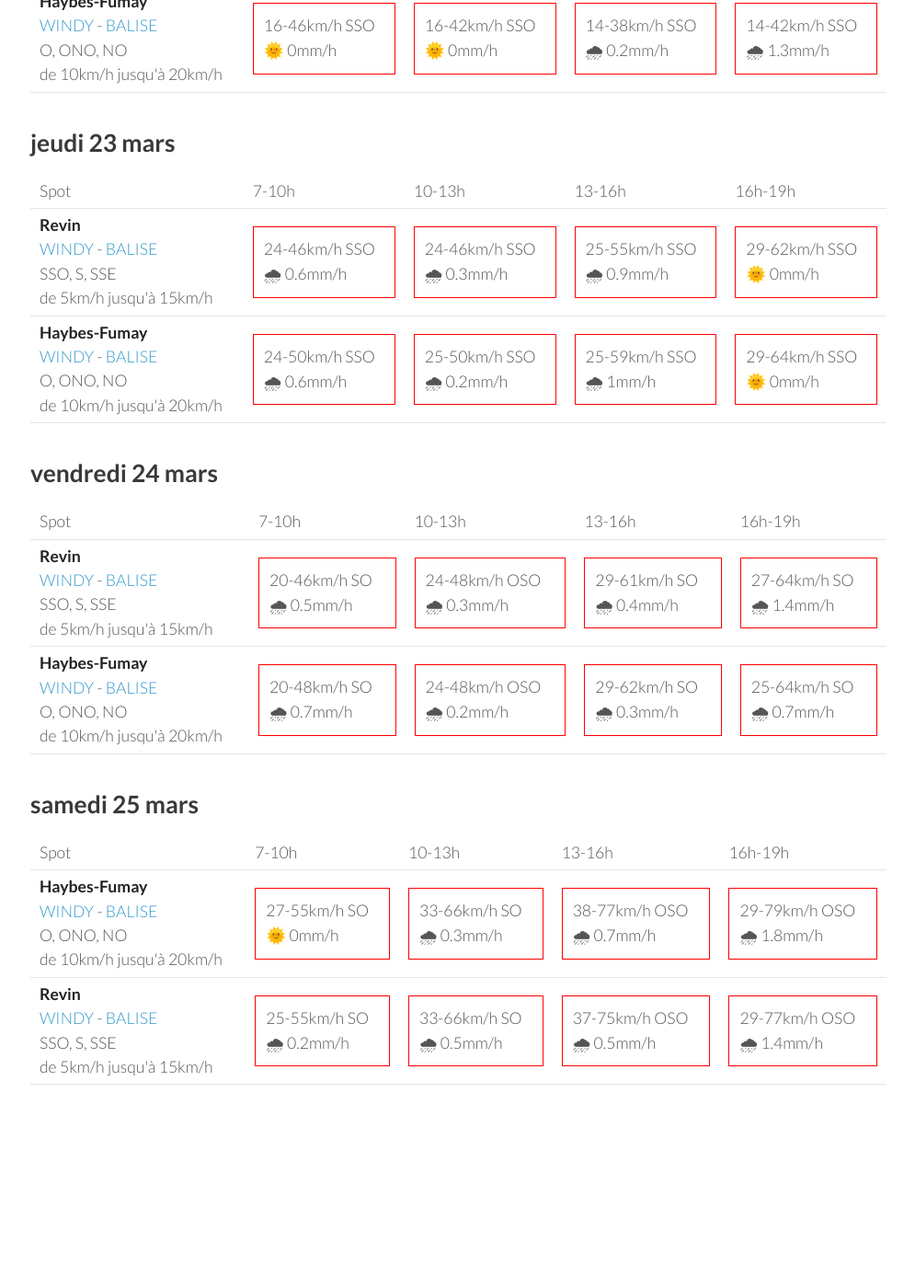
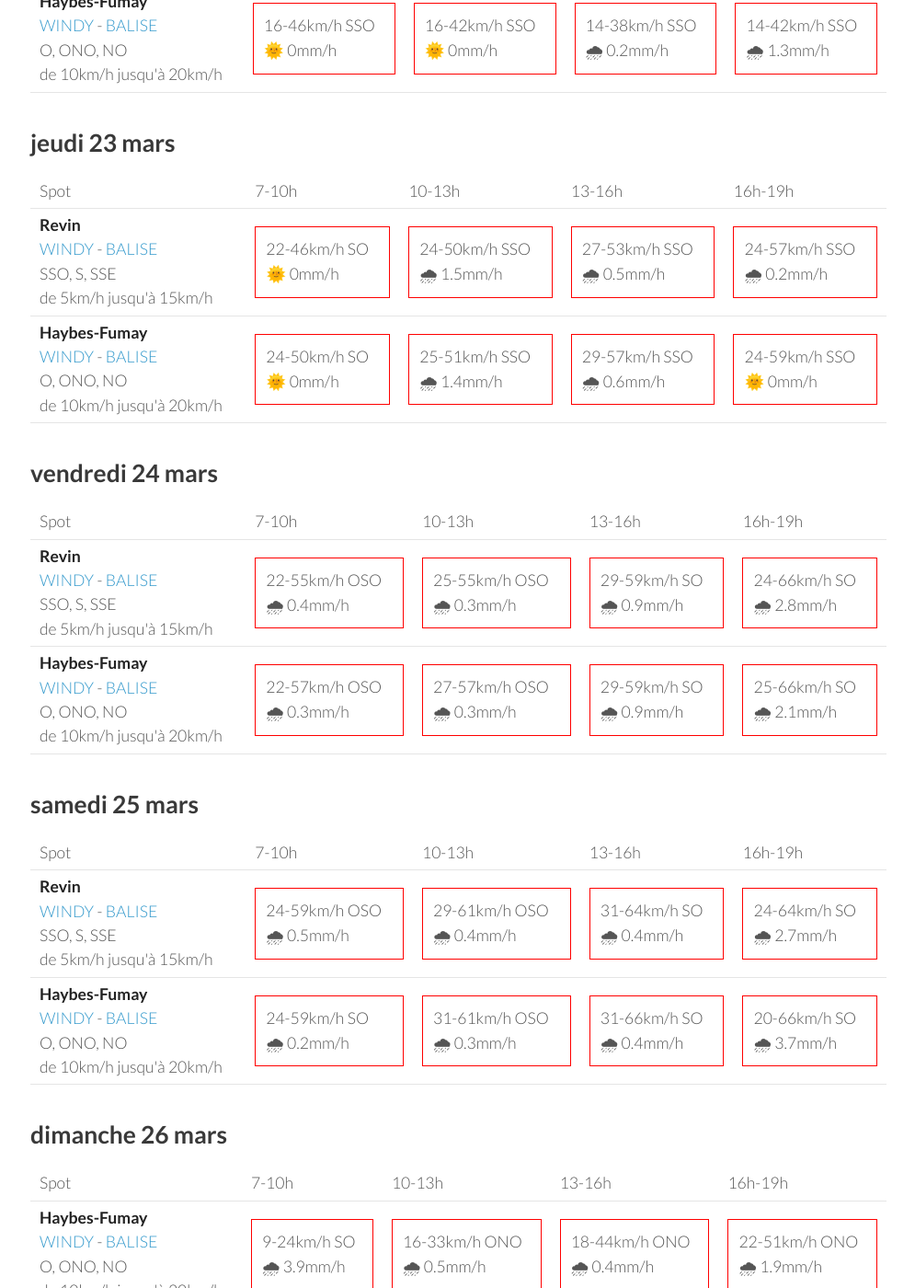
Before and after one commit to parapente-dans-le-nord/parapente-dans-le-nord.github.io, a Jekyll site: the page built from ardennes.markdown, in a window 1280 px wide and 1400 px high, scrolled down 859 px. Shown: the whole window at 92% size, without its empty margins (25-1020 px from the left). Built offline with Jekyll 4.4.1, drawn with Linux system fonts in a browser that asks for light colours; before the commit the page ends 2166 px from its top, so only the background shows below that; some of the changed text lies outside the part shown.

Commit message:
update index.markdown

```diff
--- a/ardennes.markdown
+++ b/ardennes.markdown
@@ -7,7 +7,7 @@ title:  "Tous les spots"
 {: .links}
 
 # Prevision Windy, modèle Arome
-page mise à jour le mardi 21 mars 06:10
+page mise à jour le mardi 21 mars 10:10
 
 ## mardi 21 mars
 
@@ -96,20 +96,20 @@ page mise à jour le mardi 21 mars 06:10
 <tr>
         <td><strong>Revin</strong><br><a href="https://windy.com/49.948/4.625?49.543,4.625,8">WINDY</a> - <span class=""><a href="http://www.balisemeteo.com/balise.php?idBalise=5019">BALISE</a> </span><br> <span class="vent-favorable">SSO, S, SSE</span><br><span class="force-vent">de 5km/h jusqu'à 15km/h</span> </td>
 
-            <td><div class="not-flyable"><p>24-46km/h SSO</p><p>🌧 0.6mm/h</p></div></td>
-            <td><div class="not-flyable"><p>24-46km/h SSO</p><p>🌧 0.3mm/h</p></div></td>
-            <td><div class="not-flyable"><p>25-55km/h SSO</p><p>🌧 0.9mm/h</p></div></td>
-            <td><div class="not-flyable"><p>29-62km/h SSO</p><p>🌞 0mm/h</p></div></td>
+            <td><div class="not-flyable"><p>22-46km/h SO</p><p>🌞 0mm/h</p></div></td>
+            <td><div class="not-flyable"><p>24-50km/h SSO</p><p>🌧 1.5mm/h</p></div></td>
+            <td><div class="not-flyable"><p>27-53km/h SSO</p><p>🌧 0.5mm/h</p></div></td>
+            <td><div class="not-flyable"><p>24-57km/h SSO</p><p>🌧 0.2mm/h</p></div></td>
 
 
     </tr>
 <tr>
         <td><strong>Haybes-Fumay</strong><br><a href="https://windy.com/49.998/4.715?49.913,4.738,10">WINDY</a> - <span class=""><a href="http://www.balisemeteo.com/balise.php?idBalise=104">BALISE</a> </span><br> <span class="vent-favorable">O, ONO, NO</span><br><span class="force-vent">de 10km/h jusqu'à 20km/h</span> </td>
 
-            <td><div class="not-flyable"><p>24-50km/h SSO</p><p>🌧 0.6mm/h</p></div></td>
-            <td><div class="not-flyable"><p>25-50km/h SSO</p><p>🌧 0.2mm/h</p></div></td>
-            <td><div class="not-flyable"><p>25-59km/h SSO</p><p>🌧 1mm/h</p></div></td>
-            <td><div class="not-flyable"><p>29-64km/h SSO</p><p>🌞 0mm/h</p></div></td>
+            <td><div class="not-flyable"><p>24-50km/h SO</p><p>🌞 0mm/h</p></div></td>
+            <td><div class="not-flyable"><p>25-51km/h SSO</p><p>🌧 1.4mm/h</p></div></td>
+            <td><div class="not-flyable"><p>29-57km/h SSO</p><p>🌧 0.6mm/h</p></div></td>
+            <td><div class="not-flyable"><p>24-59km/h SSO</p><p>🌞 0mm/h</p></div></td>
 
 
     </tr>
@@ -132,20 +132,20 @@ page mise à jour le mardi 21 mars 06:10
 <tr>
         <td><strong>Revin</strong><br><a href="https://windy.com/49.948/4.625?49.543,4.625,8">WINDY</a> - <span class=""><a href="http://www.balisemeteo.com/balise.php?idBalise=5019">BALISE</a> </span><br> <span class="vent-favorable">SSO, S, SSE</span><br><span class="force-vent">de 5km/h jusqu'à 15km/h</span> </td>
 
-            <td><div class="not-flyable"><p>20-46km/h SO</p><p>🌧 0.5mm/h</p></div></td>
-            <td><div class="not-flyable"><p>24-48km/h OSO</p><p>🌧 0.3mm/h</p></div></td>
-            <td><div class="not-flyable"><p>29-61km/h SO</p><p>🌧 0.4mm/h</p></div></td>
-            <td><div class="not-flyable"><p>27-64km/h SO</p><p>🌧 1.4mm/h</p></div></td>
+            <td><div class="not-flyable"><p>22-55km/h OSO</p><p>🌧 0.4mm/h</p></div></td>
+            <td><div class="not-flyable"><p>25-55km/h OSO</p><p>🌧 0.3mm/h</p></div></td>
+            <td><div class="not-flyable"><p>29-59km/h SO</p><p>🌧 0.9mm/h</p></div></td>
+            <td><div class="not-flyable"><p>24-66km/h SO</p><p>🌧 2.8mm/h</p></div></td>
 
 
     </tr>
 <tr>
         <td><strong>Haybes-Fumay</strong><br><a href="https://windy.com/49.998/4.715?49.913,4.738,10">WINDY</a> - <span class=""><a href="http://www.balisemeteo.com/balise.php?idBalise=104">BALISE</a> </span><br> <span class="vent-favorable">O, ONO, NO</span><br><span class="force-vent">de 10km/h jusqu'à 20km/h</span> </td>
 
-            <td><div class="not-flyable"><p>20-48km/h SO</p><p>🌧 0.7mm/h</p></div></td>
-            <td><div class="not-flyable"><p>24-48km/h OSO</p><p>🌧 0.2mm/h</p></div></td>
-            <td><div class="not-flyable"><p>29-62km/h SO</p><p>🌧 0.3mm/h</p></div></td>
-            <td><div class="not-flyable"><p>25-64km/h SO</p><p>🌧 0.7mm/h</p></div></td>
+            <td><div class="not-flyable"><p>22-57km/h OSO</p><p>🌧 0.3mm/h</p></div></td>
+            <td><div class="not-flyable"><p>27-57km/h OSO</p><p>🌧 0.3mm/h</p></div></td>
+            <td><div class="not-flyable"><p>29-59km/h SO</p><p>🌧 0.9mm/h</p></div></td>
+            <td><div class="not-flyable"><p>25-66km/h SO</p><p>🌧 2.1mm/h</p></div></td>
 
 
     </tr>
@@ -166,22 +166,22 @@ page mise à jour le mardi 21 mars 06:10
       <td>16h-19h</td>
     </tr>
 <tr>
-        <td><strong>Haybes-Fumay</strong><br><a href="https://windy.com/49.998/4.715?49.913,4.738,10">WINDY</a> - <span class=""><a href="http://www.balisemeteo.com/balise.php?idBalise=104">BALISE</a> </span><br> <span class="vent-favorable">O, ONO, NO</span><br><span class="force-vent">de 10km/h jusqu'à 20km/h</span> </td>
+        <td><strong>Revin</strong><br><a href="https://windy.com/49.948/4.625?49.543,4.625,8">WINDY</a> - <span class=""><a href="http://www.balisemeteo.com/balise.php?idBalise=5019">BALISE</a> </span><br> <span class="vent-favorable">SSO, S, SSE</span><br><span class="force-vent">de 5km/h jusqu'à 15km/h</span> </td>
 
-            <td><div class="not-flyable"><p>27-55km/h SO</p><p>🌞 0mm/h</p></div></td>
-            <td><div class="not-flyable"><p>33-66km/h SO</p><p>🌧 0.3mm/h</p></div></td>
-            <td><div class="not-flyable"><p>38-77km/h OSO</p><p>🌧 0.7mm/h</p></div></td>
-            <td><div class="not-flyable"><p>29-79km/h OSO</p><p>🌧 1.8mm/h</p></div></td>
+            <td><div class="not-flyable"><p>24-59km/h OSO</p><p>🌧 0.5mm/h</p></div></td>
+            <td><div class="not-flyable"><p>29-61km/h OSO</p><p>🌧 0.4mm/h</p></div></td>
+            <td><div class="not-flyable"><p>31-64km/h SO</p><p>🌧 0.4mm/h</p></div></td>
+            <td><div class="not-flyable"><p>24-64km/h SO</p><p>🌧 2.7mm/h</p></div></td>
 
 
     </tr>
 <tr>
-        <td><strong>Revin</strong><br><a href="https://windy.com/49.948/4.625?49.543,4.625,8">WINDY</a> - <span class=""><a href="http://www.balisemeteo.com/balise.php?idBalise=5019">BALISE</a> </span><br> <span class="vent-favorable">SSO, S, SSE</span><br><span class="force-vent">de 5km/h jusqu'à 15km/h</span> </td>
+        <td><strong>Haybes-Fumay</strong><br><a href="https://windy.com/49.998/4.715?49.913,4.738,10">WINDY</a> - <span class=""><a href="http://www.balisemeteo.com/balise.php?idBalise=104">BALISE</a> </span><br> <span class="vent-favorable">O, ONO, NO</span><br><span class="force-vent">de 10km/h jusqu'à 20km/h</span> </td>
 
-            <td><div class="not-flyable"><p>25-55km/h SO</p><p>🌧 0.2mm/h</p></div></td>
-            <td><div class="not-flyable"><p>33-66km/h SO</p><p>🌧 0.5mm/h</p></div></td>
-            <td><div class="not-flyable"><p>37-75km/h OSO</p><p>🌧 0.5mm/h</p></div></td>
-            <td><div class="not-flyable"><p>29-77km/h OSO</p><p>🌧 1.4mm/h</p></div></td>
+            <td><div class="not-flyable"><p>24-59km/h SO</p><p>🌧 0.2mm/h</p></div></td>
+            <td><div class="not-flyable"><p>31-61km/h OSO</p><p>🌧 0.3mm/h</p></div></td>
+            <td><div class="not-flyable"><p>31-66km/h SO</p><p>🌧 0.4mm/h</p></div></td>
+            <td><div class="not-flyable"><p>20-66km/h SO</p><p>🌧 3.7mm/h</p></div></td>
 
 
     </tr>
@@ -189,3 +189,39 @@ page mise à jour le mardi 21 mars 06:10
 </tbody>
 </table>
 {:/}
+## dimanche 26 mars
+
+{::nomarkdown}
+<table>
+  <tbody>
+    <tr>
+      <td>Spot</td>
+      <td>7-10h</td>
+      <td>10-13h</td>
+      <td>13-16h</td>
+      <td>16h-19h</td>
+    </tr>
+<tr>
+        <td><strong>Haybes-Fumay</strong><br><a href="https://windy.com/49.998/4.715?49.913,4.738,10">WINDY</a> - <span class=""><a href="http://www.balisemeteo.com/balise.php?idBalise=104">BALISE</a> </span><br> <span class="vent-favorable">O, ONO, NO</span><br><span class="force-vent">de 10km/h jusqu'à 20km/h</span> </td>
+
+            <td><div class="not-flyable"><p>9-24km/h SO</p><p>🌧 3.9mm/h</p></div></td>
+            <td><div class="not-flyable"><p>16-33km/h ONO</p><p>🌧 0.5mm/h</p></div></td>
+            <td><div class="not-flyable"><p>18-44km/h ONO</p><p>🌧 0.4mm/h</p></div></td>
+            <td><div class="not-flyable"><p>22-51km/h ONO</p><p>🌧 1.9mm/h</p></div></td>
+
+
+    </tr>
+<tr>
+        <td><strong>Revin</strong><br><a href="https://windy.com/49.948/4.625?49.543,4.625,8">WINDY</a> - <span class=""><a href="http://www.balisemeteo.com/balise.php?idBalise=5019">BALISE</a> </span><br> <span class="vent-favorable">SSO, S, SSE</span><br><span class="force-vent">de 5km/h jusqu'à 15km/h</span> </td>
+
+            <td><div class="not-flyable"><p>9-22km/h SO</p><p>🌧 4.3mm/h</p></div></td>
+            <td><div class="not-flyable"><p>16-33km/h ONO</p><p>🌧 0.5mm/h</p></div></td>
+            <td><div class="not-flyable"><p>18-44km/h ONO</p><p>🌧 0.4mm/h</p></div></td>
+            <td><div class="not-flyable"><p>24-53km/h ONO</p><p>🌧 2.2mm/h</p></div></td>
+
+
+    </tr>
+
+</tbody>
+</table>
+{:/}
```
